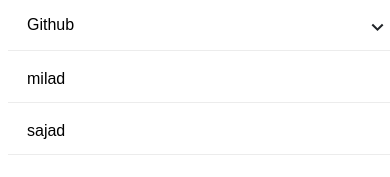
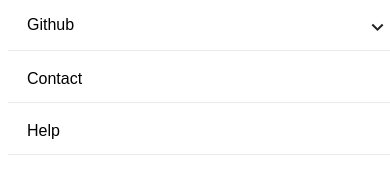
Before and after one commit to sajadgm/HamburgerMenu, a React (Create React App) app: page / in a window 390 px wide. Both pictures are taken after a click on the button 372 px from the left and 21 px from the top of the page. Shown: the part 139-316 px from the top of the page. Built offline with nearby package versions, Linux system fonts and the light colour scheme; the HTML template or start-up script is replaced by a standard one.

Commit message:
hamburger menu

```diff
--- a/src/App.js
+++ b/src/App.js
@@ -15,7 +15,7 @@
     <div className="App">
       <Header />
       <Title>
-        سلام میلاد
+        Hello World
       </Title>
     </div>
   );
--- a/src/components/Header/Header.js
+++ b/src/components/Header/Header.js
@@ -438,13 +438,13 @@
                             </ArrowIconSpan>
                         </Item>
                         <Item>
-                            <Link target="#" href="https://github.com/Igor178">
-                                <a>milad</a>
+                            <Link target="#" href="https://www.wikinemad.ir">
+                                <a>Contact</a>
                             </Link>
                         </Item>
                         <Item>
-                            <Link target="#" href="https://github.com/Igor178">
-                                <a>sajad</a>
+                            <Link target="#" href="https://www.wikinemad.ir">
+                                <a>Help</a>
                             </Link>
                         </Item>
                     </OverlayMenu>
```
